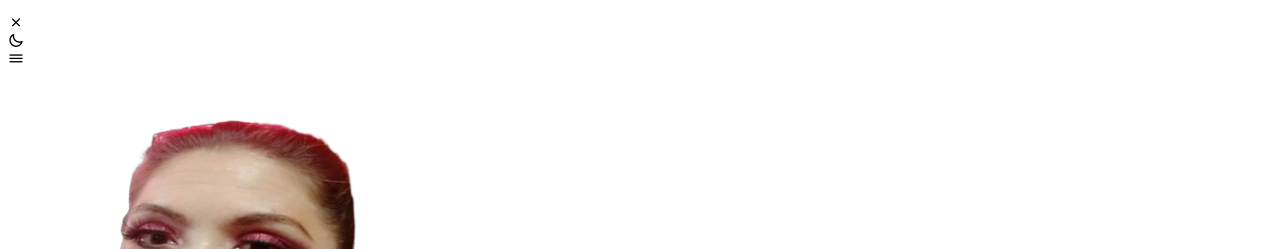
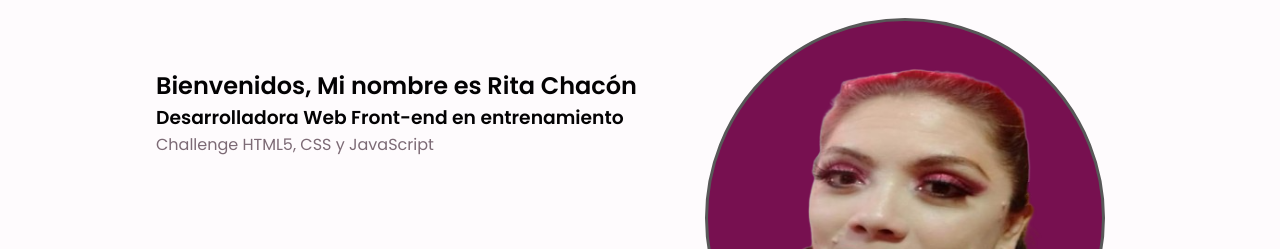
Before and after one commit to vgtagit2k/portafolio, a plain HTML site: page index.html in a window 1280 px wide. Shown: the part 134-383 px from the top of the page. Drawn offline with nearby package versions, Linux system fonts and the light colour scheme; the site is published under a folder, as on GitHub Pages, so addresses that start at the root find nothing.

Commit message:
Update index.html
Modificación del index.html para corregir las paths absolutas y/o relativas

```diff
--- a/index.html
+++ b/index.html
@@ -8,7 +8,7 @@
  <link rel="stylesheet" href="https://unicons.iconscout.com/release/v3.0.6/css/line.css">
 
  <!--==================== CSS ====================-->
- <link rel="stylesheet" href="/resources/css/style.css">
+ <link rel="stylesheet" href="resources/css/style.css">
 
  <link rel="stylesheet" href="https://cdnjs.cloudflare.com/ajax/libs/font-awesome/6.1.2/css/all.min.css" integrity="sha512-1sCRPdkRXhBV2PBLUdRb4tMg1w2YPf37qatUFeS7zlBy7jJI8Lf4VHwWfZZfpXtYSLy85pkm9GaYVYMfw5BC1A==" crossorigin="anonymous" referrerpolicy="no-referrer" />
 
@@ -121,42 +121,6 @@
             <a href="#contacto" class="button button--flex">
                 Contact Me</i>
             </a>
-           <!--  <div class="home_scroll">
-                <a href="#about" class="home_scroll-button button--flex"></a>
-                <i class="uil uil-mouse-alt home_scroll-mouse"></i>
-                <span class="home_scroll-name">Scroll down</span>
-                <i class="uil uil-arrow-down home_scroll-arrow"></i>
-            </div>
-             <div class="home_social">
-                <span class="home_social-follow">Follow Me</span>
-                <div class="home_social-links">
-                    <a href="https://www.linkedin.com" target="_blank" class="home_social-icon">
-                        <i class="uil uil-linkedin-alt"></i>
-                    </a>
-                    <a href="https://www.dribbble.com" target="_blank" class="home_social-icon">
-                        <i class="uil uil-dribbble"></i>
-                    </a>
-                    <a href="https://www.github.com" target="_blank" class="home_social-icon">
-                        <i class="uil uil-github-alt"></i>
-                    </a>
-                </div>
-            </div>
-
-
-                <div class="home_social1">
-                    <div class="home_social-link">
-                        <a href="https://www.linkedin.com" target="_blank" class="home_social-icon">
-                            <i class="uil uil-linkedin-alt"></i>
-                        </a>
-                        <a href="https://www.dribbble.com" target="_blank" class="home_social-icon">
-                            <i class="uil uil-dribbble"></i>
-                        </a>
-                        <a href="https://www.github.com" target="_blank" class="home_social-icon">
-                            <i class="uil uil-github-alt"></i>
-                        </a>
-                    </div>
-                </div>
-            </div>-->
 
 
         </div>
@@ -210,7 +174,6 @@
      </p>
 
      <section class="skills" id="skills" >
-        <!-- <div class="redes-sociales"> -->
             <div class="skills-icono">
                 <a href="https://es.wikipedia.org/wiki/HTML5" target="_blank" class="skill_html">
                     HTML
@@ -250,7 +213,6 @@
   <!-- portfolio section -->
 
   <section class="portfolio_section layout_padding container grid" id="portafolio">
-     <!--  <div class="container">  -->
       <div class="custom_heading-container">
         <h2>
           Portfolio
@@ -290,31 +252,7 @@
               </a>
             </div>
           </div>
-         <!--   <div class="col-md-4">
-            <div class="img-box">
-              <img src="resources/img/p-4.jpg" alt="">
-              <a href="">
-                <img src="images/link.png" alt="">
-              </a>
-            </div>
-          </div>
-          <div class="col-md-4">
-            <div class="img-box">
-              <img src="resources/img/p-5.jpg" alt="">
-              <a href="">
-                <img src="images/link.png" alt="">
-              </a>
-            </div>
-          </div>
-          <div class="col-md-4">
-            <div class="img-box">
-              <img src="resources/img/p-6.jpg" alt="">
-              <a href="">
-                <img src="images/link.png" alt="">
-              </a>
-            </div>
-          </div>  -->
-        </div>
+       </div>
       </div>
     </div>
   </section>
```
